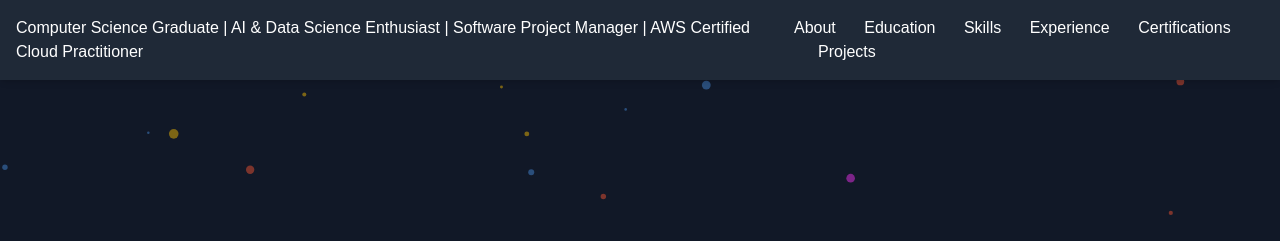
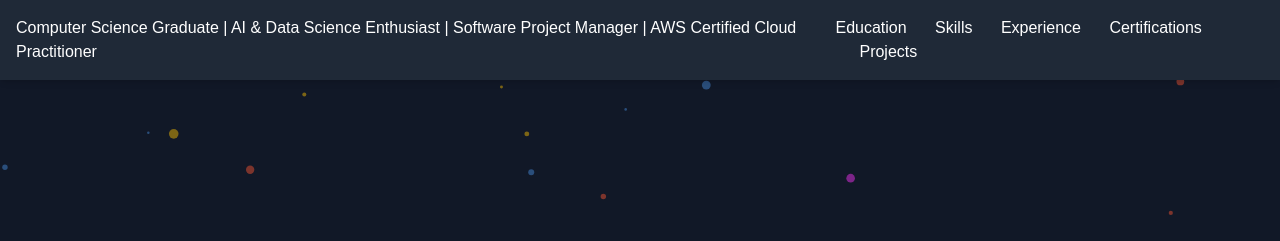
Before and after one commit to naduni-s/me, a plain HTML site: page portfolio.html in a window 1280 px wide. Shown: the top 241 px of the page. Drawn offline with nearby package versions, Linux system fonts and the light colour scheme.

Commit message:
Edit navbar
Removed the 'About' link from the navbar.

```diff
--- a/portfolio.html
+++ b/portfolio.html
@@ -35,7 +35,6 @@
     <nav class="fixed top-0 left-0 w-full bg-gray-800 shadow-md p-4 flex justify-between items-center z-50">
         <p class="text-white">Computer Science Graduate | AI & Data Science Enthusiast | Software Project Manager | AWS Certified Cloud Practitioner</p>
         <div class="space-x-6">
-            <a href="#about" class="hover:text-blue-400 transition">About</a>
             <a href="#education" class="hover:text-blue-400 transition">Education</a>
             <a href="#skills" class="hover:text-blue-400 transition">Skills</a>
             <a href="#experience" class="hover:text-blue-400 transition">Experience</a>
```
